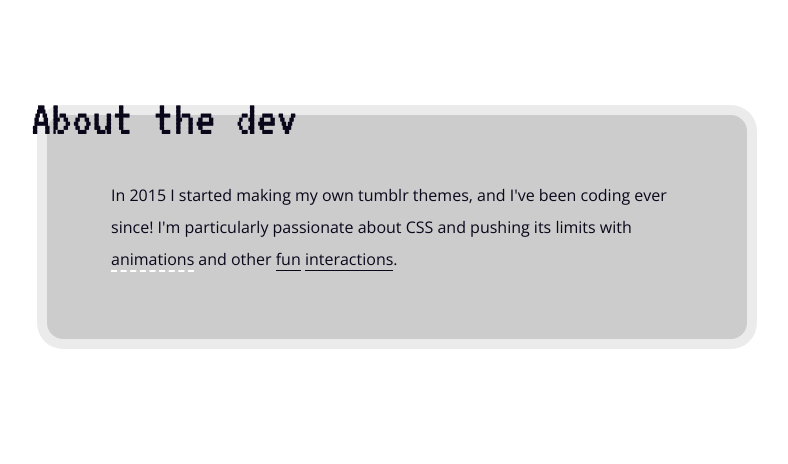
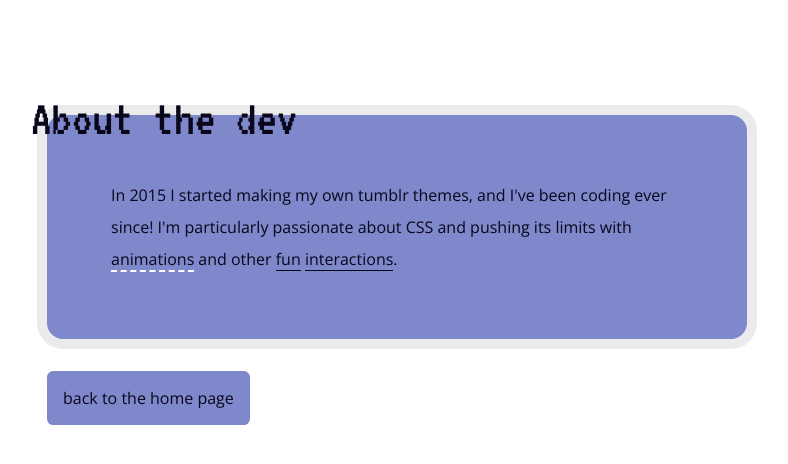
Before and after one commit to cornetespoir/personal-site, a Next.js app: page /about in a window 1280 px wide. Shown: the top 464 px of the page, without its empty margins (227-1015 px from the left). Built offline with nearby package versions, Linux system fonts and the light colour scheme.

Commit message:
added more to about page

```diff
--- a/src/app/PageContents.tsx
+++ b/src/app/PageContents.tsx
@@ -30,6 +30,7 @@ export function PageContents() {
                 </div>
                 <nav className={navClasses}>
                     <Link href='/'>Home</Link>
+                    <Link href='/about'>About</Link>
                     <Link href='https://egg.design/tagged/blog' target='_blank'>Blog</Link>
                 </nav>
                 <div className='flex full space-between align-center'>
--- a/src/app/about/about.module.css
+++ b/src/app/about/about.module.css
@@ -11,7 +11,15 @@
     box-shadow: 0 0 0px 10px rgba(0,0,0, .08);
     line-height: 200%;
     padding: calc(var(--spacing) * 4);
-    background: rgba(0,0,0,.2);
+    background: var(--containers);
     border-radius: var(--spacing)
   }
+
+  .back {
+    background: var(--containers);
+    padding: var(--spacing);
+    border-radius: .4rem;
+    margin: var(--spacing) 0;
+    display: inline-block;
+  }
 }
--- a/src/app/about/page.tsx
+++ b/src/app/about/page.tsx
@@ -21,6 +21,7 @@ export default function Home() {
                     </span>
                      and other <span className='fun'>fun</span> <span className='interactions'>interactions</span>.
                 </p>
+                <a href="/" className={styles.back}>back to the home page</a>
             </article>
         </section>
     )
```
